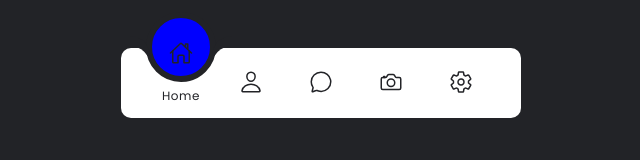
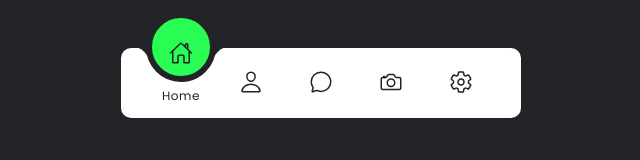
Before and after one commit to MatiLubary/navbarCSS, a plain HTML site: page index.html in a window 1280 px wide. Shown: the whole page, without its empty margins (319-959 px from the left). Drawn offline with nearby package versions, Linux system fonts and the light colour scheme.

Commit message:
reverting previous change

```diff
--- a/styles.css
+++ b/styles.css
@@ -85,7 +85,7 @@ body {
     top: 1.5%;
     width: 70px;
     height: 70px;
-    background: blue;
+    background: #29fd53;
     border-radius: 50%;
     border: 6px solid var(--crl);
     transition: 0.5s;
```
